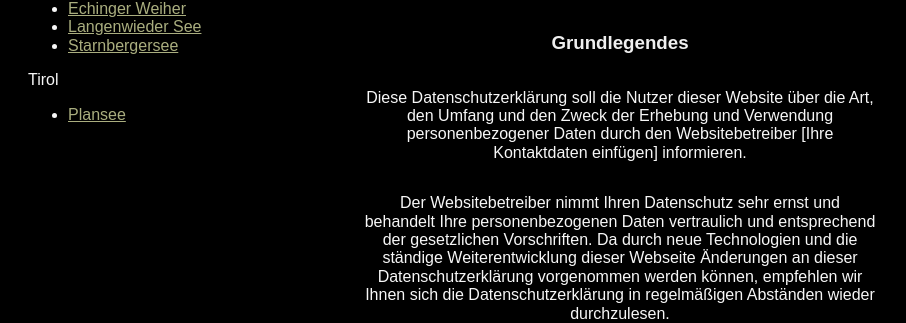
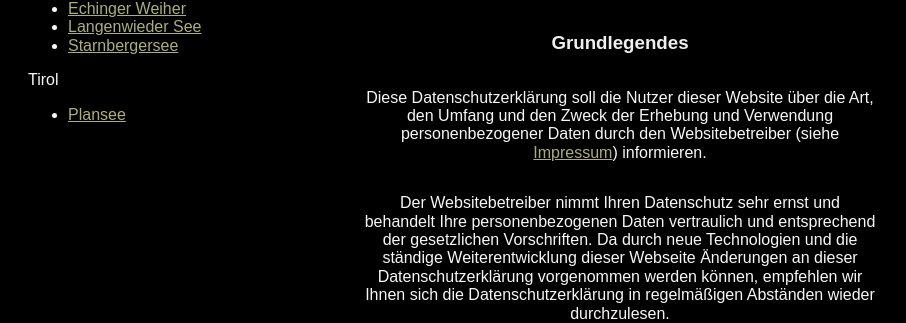
Before and after one commit to MerzDaniel/taucherkarten, a Django app: page /datenschutz in a window 1280 px wide. Shown: the part 146-469 px from the top of the page, without its empty margins (20-926 px from the left). Run offline with Django 3.2, Linux system fonts and the light colour scheme; data comes from the database, SQL or seed files in the repository; some libraries are stand-ins or nearby versions.

Commit message:
Add link to impressum in data-protection

```diff
--- a/lakes/templates/lakes/data-protection.html
+++ b/lakes/templates/lakes/data-protection.html
@@ -7,7 +7,7 @@ Datenschutz
 {% block content %}
 <h3>Grundlegendes</h3>
 <p>
-Diese Datenschutzerklärung soll die Nutzer dieser Website über die Art, den Umfang und den Zweck der Erhebung und Verwendung personenbezogener Daten durch den Websitebetreiber [Ihre Kontaktdaten einfügen] informieren.
+Diese Datenschutzerklärung soll die Nutzer dieser Website über die Art, den Umfang und den Zweck der Erhebung und Verwendung personenbezogener Daten durch den Websitebetreiber (siehe <a href="taucherkarten.de/impressum">Impressum</a>) informieren.
 </p>
 <p>
 Der Websitebetreiber nimmt Ihren Datenschutz sehr ernst und behandelt Ihre personenbezogenen Daten vertraulich und entsprechend der gesetzlichen Vorschriften.
```
